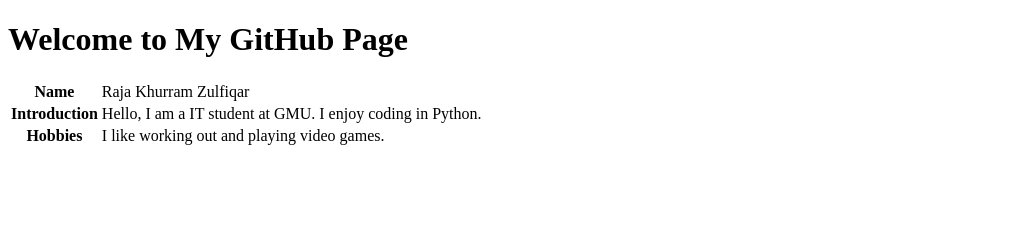
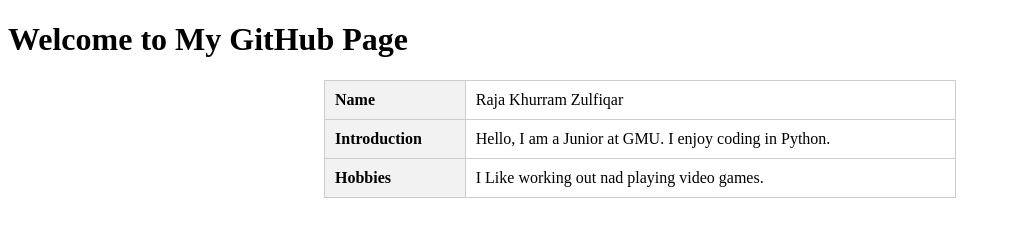
Before and after one commit to rzulfiq/rzulfiq.github.io, a plain HTML site: page index.html in a window 1280 px wide. Shown: the whole page, without its empty margins (0-1011 px from the left). Drawn offline with Linux system fonts and the light colour scheme.

Commit message:
Update index.html

```diff
--- a/index.html
+++ b/index.html
@@ -4,6 +4,21 @@
     <meta charset="UTF-8">
     <meta name="viewport" content="width=device-width, initial-scale=1.0">
     <title>My GitHub Page</title>
+    <style>
+        table {
+            border-collapse: collapse;
+            width: 50%;
+            margin: 20px auto;
+        }
+        th, td {
+            border: 1px solid #ccc;
+            padding: 10px;
+            text-align: left;
+        }
+        th {
+            background-color: #f2f2f2;
+        }
+    </style>
 </head>
 <body>
     <h1>Welcome to My GitHub Page</h1>
@@ -16,13 +31,13 @@
         <tr>
             <th>Introduction</th>
             <td>
-                Hello, I am a IT student at GMU. I enjoy coding in Python.
+                Hello, I am a Junior at GMU. I enjoy coding in Python.
             </td>
         </tr>
         <tr>
             <th>Hobbies</th>
             <td>
-                I like working out and playing video games.
+                I Like working out nad playing video games.
             </td>
         </tr>
     </table>
```
